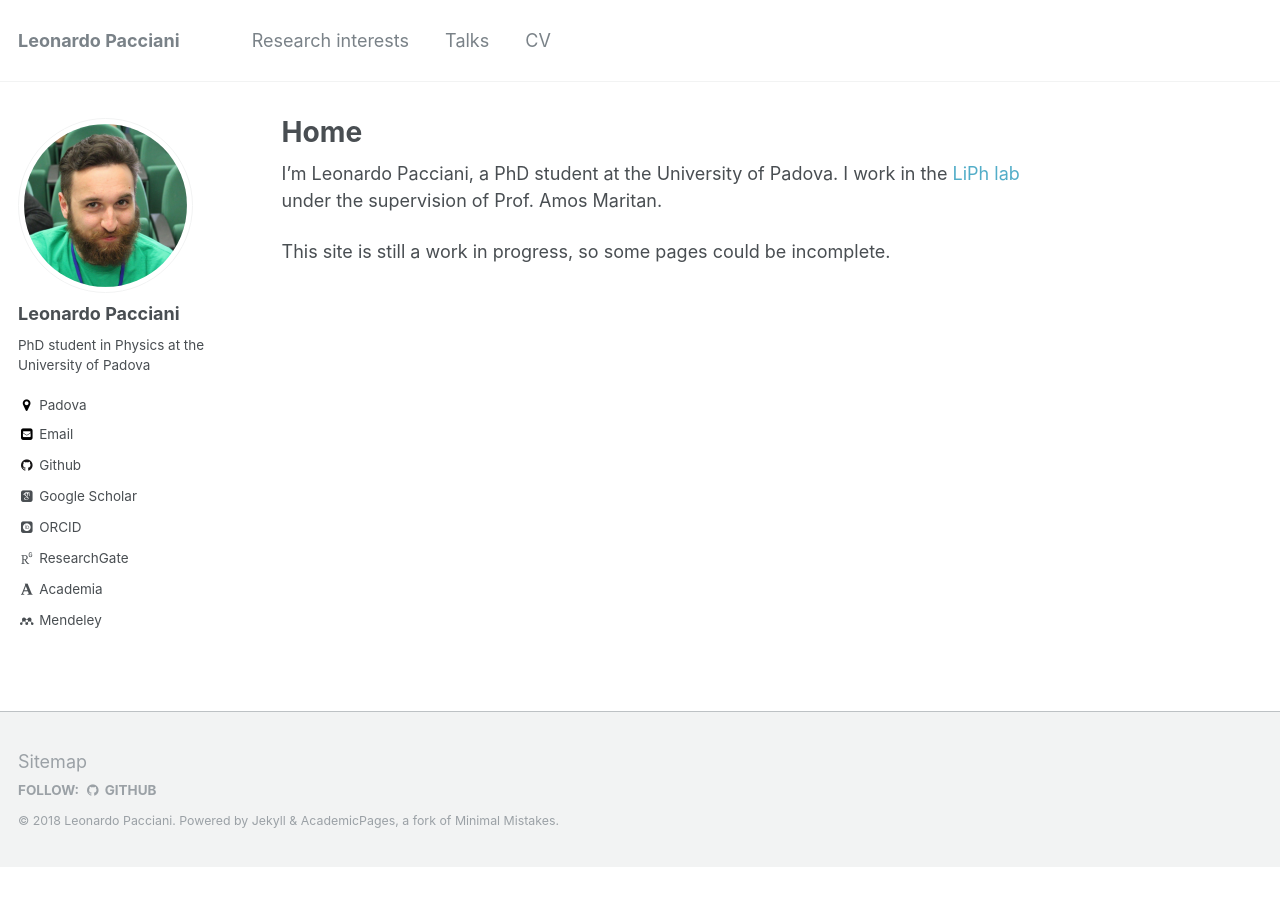
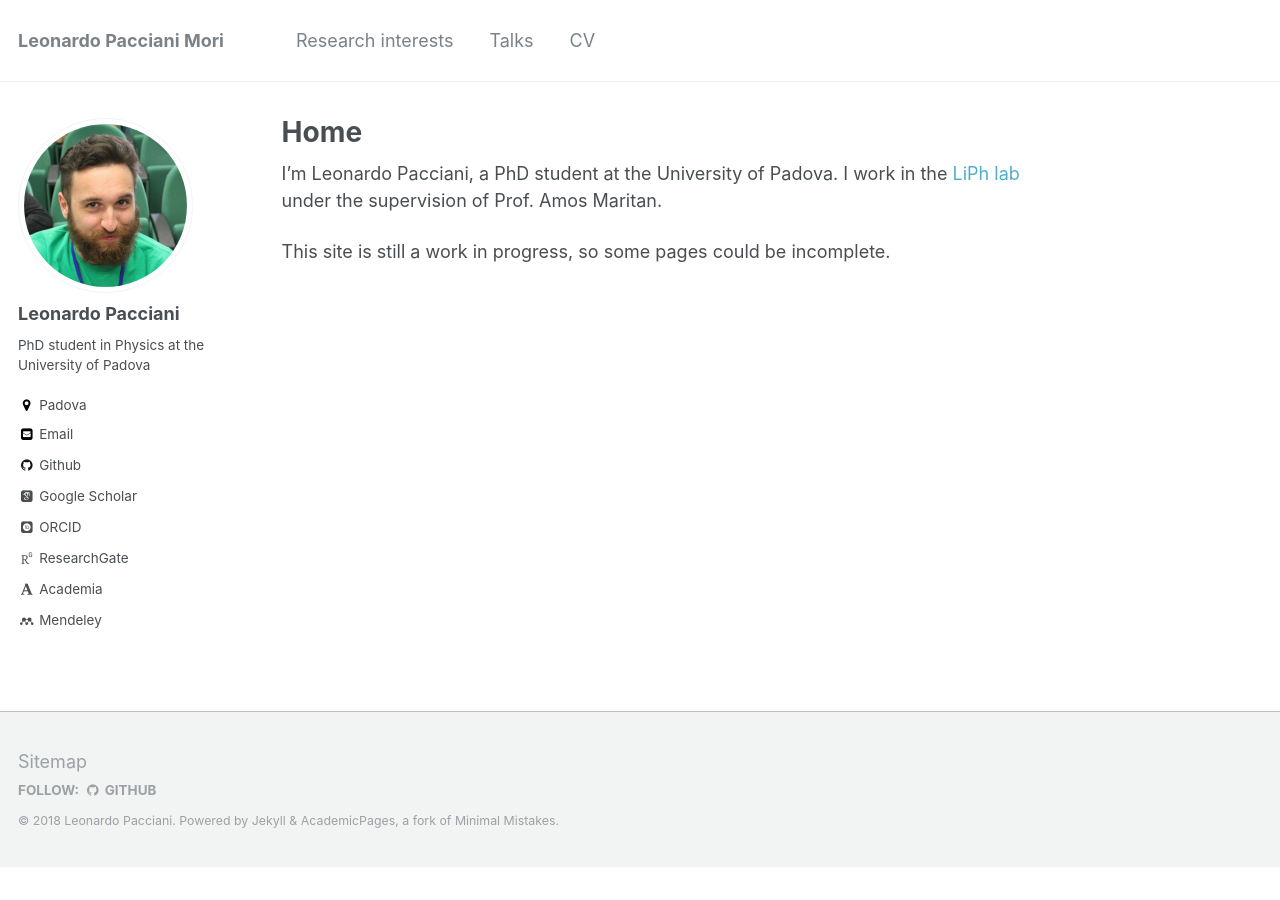
Before and after one commit to suweis/suweis.github.io, a Jekyll site: the page built from _pages/about.md, in a window 1280 px wide. Built offline with Jekyll 4.4.1, drawn with Linux system fonts in a browser that asks for light colours; some web fonts are replaced.

Commit message:
Cambiato cognome

```diff
--- a/_config.yml
+++ b/_config.yml
@@ -7,7 +7,7 @@
 
 # Site Settings
 locale                   : "en-US"
-title                    : "Leonardo Pacciani"
+title                    : "Leonardo Pacciani Mori"
 title_separator          : "-"
 name                     : &name "Leonardo Pacciani"
 description              : &description "PhD student at University of Padova"
```
